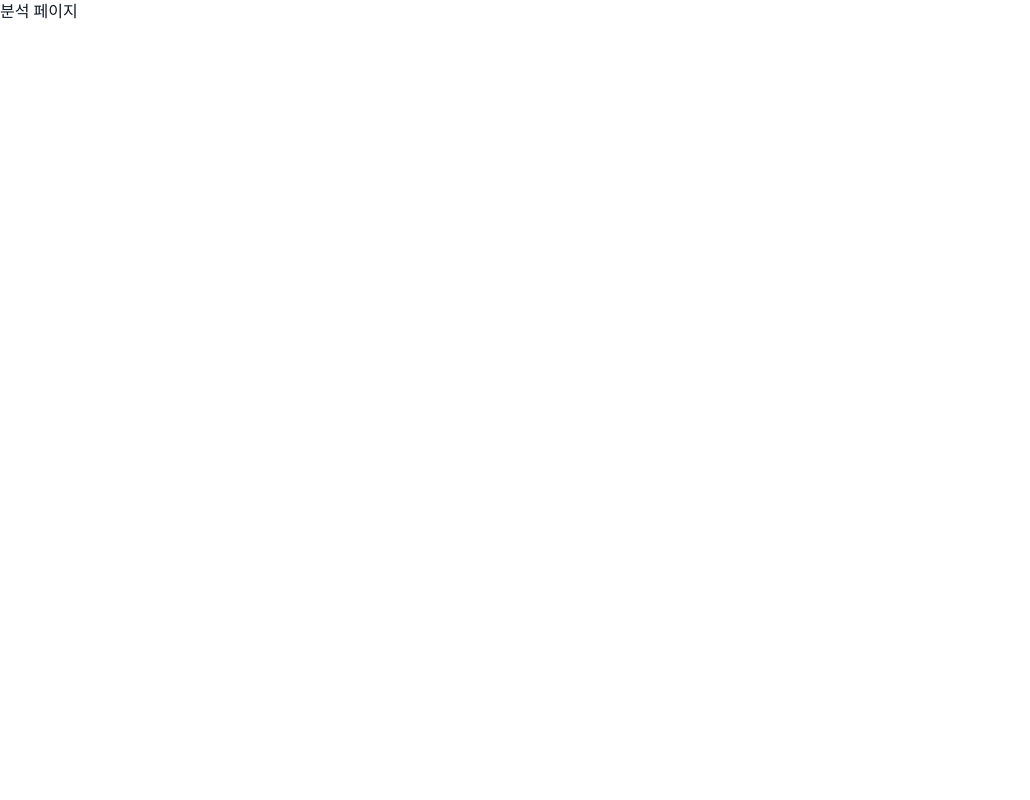
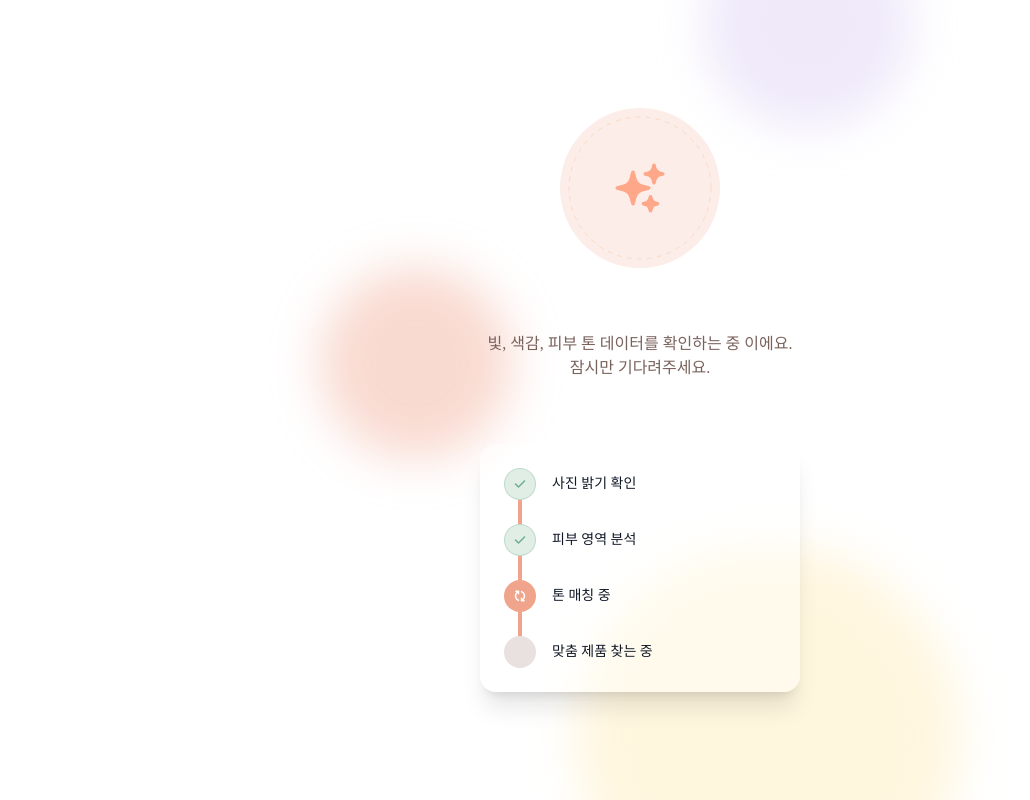
Before and after one commit to Wings-beauty/Frontend, a React (Vite) app: page /analyzing in a window 1280 px wide. Shown: the whole page, without its empty margins (0-1030 px from the left). Built offline with nearby package versions, Linux system fonts and the light colour scheme; a web font is replaced by a local one.

Commit message:
feat: add Analyzing page with progress visualization UI

```diff
--- a/src/pages/Analyzing.tsx
+++ b/src/pages/Analyzing.tsx
@@ -1,5 +1,77 @@
+import { HiSparkles } from "react-icons/hi2";
+import { FaCheck } from "react-icons/fa6";
+import { FaArrowsRotate } from "react-icons/fa6";
+
 export default function Analyzing() {
-    return (
-        <div>분석 페이지</div>
-    )
+  return (
+    <main className="relative h-dvh w-full overflow-hidden bg-white">
+      <div className="relative flex h-full max-w-96 mx-auto flex-col items-center justify-center gap-16">
+        {/* circle 1 */}
+        <div className="absolute bg-[#D8C7F2]/40 size-52 rounded-full -top-20 -right-20 blur-xl"></div>
+
+        {/* circle 2 */}
+        <div className="absolute bg-[#EFA48B]/40 size-48 rounded-full blur-xl top-1/3  -left-32"></div>
+
+        {/* circle 3 */}
+        <div className="absolute bg-[#FFF6DE] size-96 rounded-full blur-xl -bottom-32 -right-32"></div>
+
+        {/* icon-part */}
+        <section className="flex flex-col gap-16 items-center justify-center z-10">
+          <div className="relative size-40 bg-[#EFA48B]/20 rounded-full flex justify-center items-center">
+            <svg className="size-36" viewBox="0 0 144 144">
+              <circle
+                cx="72"
+                cy="72"
+                r="71"
+                fill="none"
+                stroke="#F7C7A3"
+                strokeOpacity="0.5"
+                strokeWidth="1"
+                strokeLinecap="round"
+                strokeDasharray="4 6"
+              />
+            </svg>
+            <HiSparkles className="absolute size-14 text-[#FFA789] top-1/2 -translate-y-1/2 left-1/2 -translate-x-1/2" />
+          </div>
+
+          <span className="text-center text-brown-300">
+            빛, 색감, 피부 톤 데이터를 확인하는 중 이에요. <br />
+            잠시만 기다려주세요.
+          </span>
+        </section>
+
+        {/* chart-part */}
+        <section className="relative flex flex-col gap-6 w-80 bg-white/40 rounded-2xl shadow-xl p-6">
+          {/* stick-progress-bar */}
+          <div className="absolute top-1/2 -translate-y-1/2 left-10 -translate-x-1/2 w-1 h-2/3 bg-[#EFA48B] z-0"></div>
+
+          <div className="flex flex-row items-center gap-4 z-10">
+            <div className="size-8 bg-[#E0EEE6] border border-[#6FAE8C]/30 rounded-full flex justify-center items-center">
+              <FaCheck className="size-3 text-[#6FAE8C]" />
+            </div>
+            <span className="text-sm">사진 밝기 확인</span>
+          </div>
+
+          <div className="flex flex-row items-center gap-4 z-10">
+            <div className="size-8 bg-[#E0EEE6] border border-[#6FAE8C]/30 rounded-full flex justify-center items-center">
+              <FaCheck className="size-3 text-[#6FAE8C]" />
+            </div>
+            <span className="text-sm">피부 영역 분석</span>
+          </div>
+
+          <div className="flex flex-row items-center gap-4 z-10">
+            <div className="size-8 bg-[#EFA48B] rounded-full flex justify-center items-center">
+              <FaArrowsRotate className="text-white rotate-90 size-3" />
+            </div>
+            <span className="text-sm">톤 매칭 중</span>
+          </div>
+
+          <div className="flex flex-row items-center gap-4 z-10">
+            <div className="size-8 bg-[#E8E1E0] rounded-full flex justify-center items-center"></div>
+            <span className="text-sm">맞춤 제품 찾는 중</span>
+          </div>
+        </section>
+      </div>
+    </main>
+  );
 }
```
